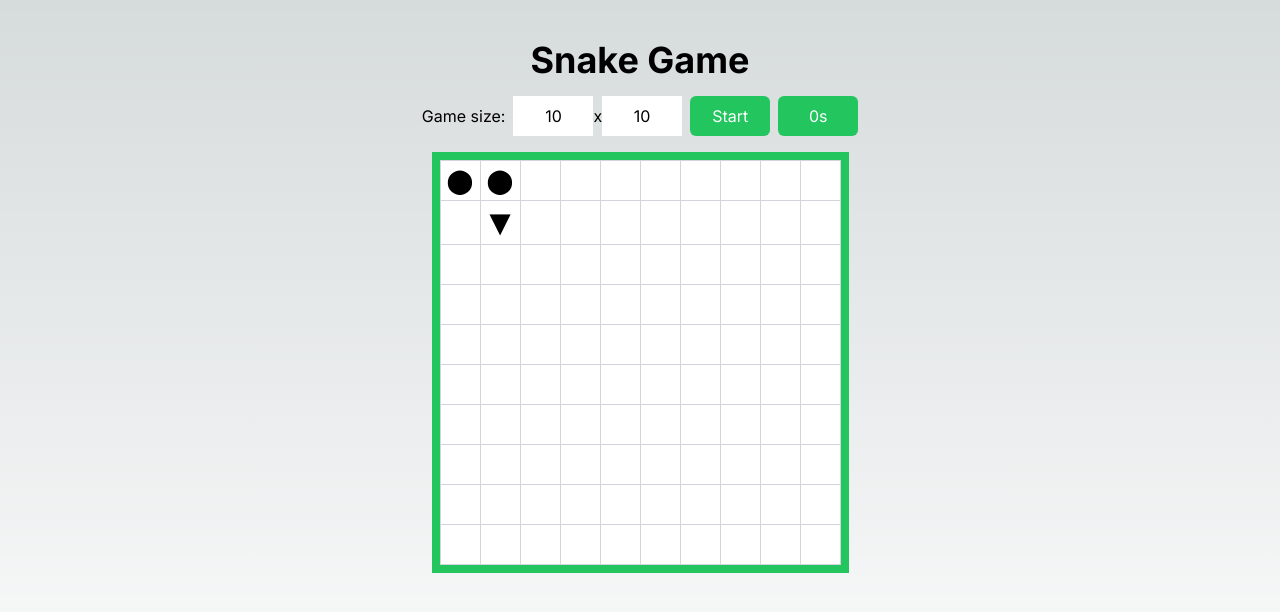
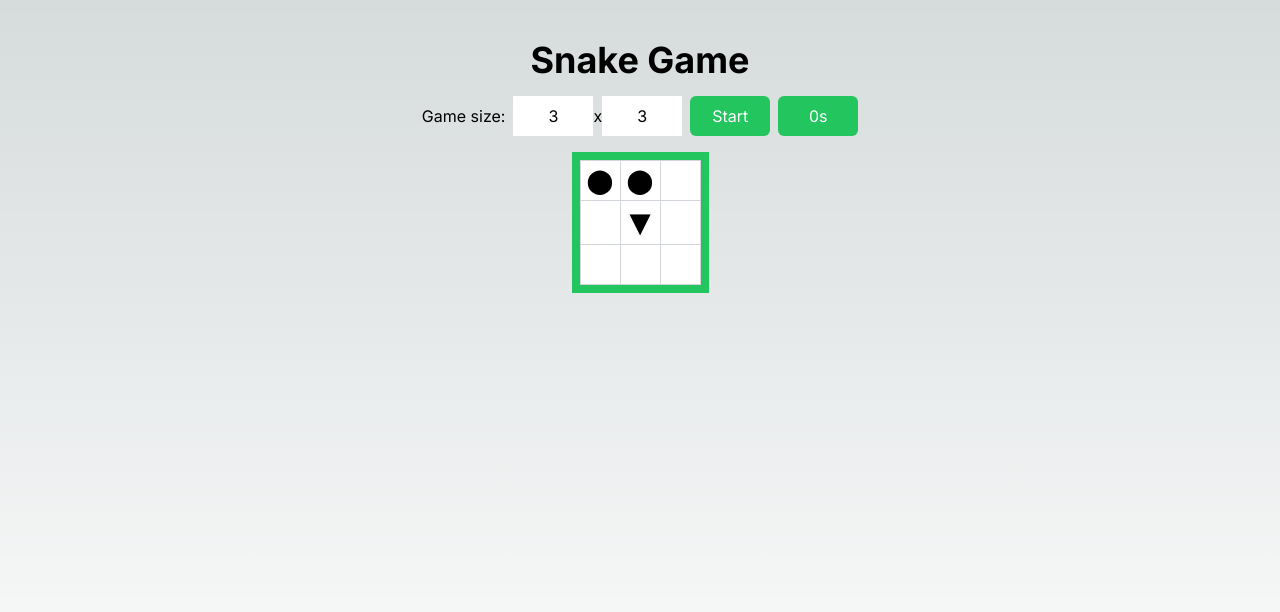
Before and after one commit to duydongoc1996/snake-game, a Next.js app in the folder game/: page / in a window 1280 px wide. Shown: the top 612 px of the page. Built offline with nearby package versions, Linux system fonts and the light colour scheme.

Commit message:
snake eat bait and grow

```diff
--- a/game/next.config.mjs
+++ b/game/next.config.mjs
@@ -1,4 +1,6 @@
 /** @type {import('next').NextConfig} */
-const nextConfig = {};
+const nextConfig = {
+  reactStrictMode: false,
+};
 
 export default nextConfig;
--- a/game/src/app/components/cell.tsx
+++ b/game/src/app/components/cell.tsx
@@ -17,7 +17,7 @@ export default function Cell(props: { gameState: GameState; cell: GameCell }) {
       ),
       [GameCellType.BODY]: <span>&#11044;</span>,
       [GameCellType.TAIL]: <span>&#11044;</span>,
-      [GameCellType.BAIT]: <span>&#x2B24;</span>,
+      [GameCellType.BAIT]: <span className="text-red-400">&#x2B24;</span>,
     }[cell.type]);
 
   return (
--- a/game/src/app/const/index.ts
+++ b/game/src/app/const/index.ts
@@ -1,4 +1,4 @@
-export const DEFAULT_MATRIX_HEIGHT = 10;
-export const DEFAULT_MATRIX_WIDTH = 10;
+export const DEFAULT_MATRIX_HEIGHT = 3;
+export const DEFAULT_MATRIX_WIDTH = 3;
 export const DEFAULT_SNAKE_LENGTH = 3;
 export const FRAME_TICK = 1000;
--- /dev/null
+++ b/game/src/app/core/bait.ts
@@ -0,0 +1,27 @@
+import { GameCellType, GameState, Position } from "../types";
+
+export function generateBait(gameState: GameState): boolean {
+  // Find empty cells in the matrix
+  const emptyCells: Position[] = gameState.matrix.objects.reduce(
+    (acc, row, rowIndex) => {
+      row.forEach((cell, cellIndex) => {
+        if (cell.type === GameCellType.EMPTY) {
+          acc.push({ x: cellIndex, y: rowIndex });
+        }
+      });
+      return acc;
+    },
+    [] as Position[]
+  );
+
+  if (emptyCells.length === 0) return false;
+
+  const randomIndex = Math.floor(Math.random() * emptyCells.length);
+  const position = emptyCells[randomIndex];
+
+  // Add bait
+  gameState.matrix.objects[position.y][position.x] = {
+    type: GameCellType.BAIT,
+  };
+  return true;
+}
--- a/game/src/app/core/matrix.ts
+++ b/game/src/app/core/matrix.ts
@@ -1,17 +1,9 @@
 import { GameCellType, GameMatrix } from "../types";
 
-export function createEmptyMatrixWithSnake(
-  height: number,
-  width: number
-): GameMatrix {
+export function createEmptyMatrix(height: number, width: number): GameMatrix {
   const objects = Array.from({ length: height }, () =>
     Array.from({ length: width }, () => ({ type: GameCellType.EMPTY }))
   );
-
-  // Default snake
-  objects[0][0] = { type: GameCellType.TAIL };
-  objects[0][1] = { type: GameCellType.BODY };
-  objects[1][1] = { type: GameCellType.HEAD };
 
   return {
     height,
--- a/game/src/app/core/snake.ts
+++ b/game/src/app/core/snake.ts
@@ -2,10 +2,12 @@ import { DEFAULT_SNAKE_LENGTH } from "../const";
 import {
   Direction,
   GameCellType,
+  GameMatrix,
   GameState,
   GameStatus,
   Position,
 } from "../types";
+import { generateBait } from "./bait";
 
 export function getDefaultSnake() {
   return {
@@ -19,6 +21,25 @@ export function getDefaultSnake() {
     tail: { x: 0, y: 0 },
     direction: Direction.DOWN,
   };
+}
+
+export function injectSnakeToMatrix(gameMatrix: GameMatrix): GameMatrix {
+  const { objects } = gameMatrix;
+  const snake = getDefaultSnake();
+
+  // Inject snake to matrix
+  snake.array.forEach((position, index) => {
+    const type =
+      index === 0
+        ? GameCellType.TAIL
+        : index === snake.array.length - 1
+        ? GameCellType.HEAD
+        : GameCellType.BODY;
+
+    objects[position.y][position.x] = { type };
+  });
+
+  return gameMatrix;
 }
 
 export function moveSnake(
@@ -44,7 +65,7 @@ export function moveSnake(
   // Check next move
   const movements = {
     [GameCellType.EMPTY]: () => moveToEmptyCell(gameState, newHead),
-    [GameCellType.BAIT]: () => moveToBait(gameState, onWin),
+    [GameCellType.BAIT]: () => moveToBait(gameState, newHead, onWin),
     [GameCellType.HEAD]: () => moveToItself(gameState, onLose),
     [GameCellType.BODY]: () => moveToItself(gameState, onLose),
     [GameCellType.TAIL]: () => moveToItself(gameState, onLose),
@@ -77,7 +98,28 @@ function moveToEmptyCell(gameState: GameState, newHead: Position) {
 
   return gameState;
 }
-function moveToBait(gameState: GameState, onWin: () => void) {
+function moveToBait(
+  gameState: GameState,
+  newHead: Position,
+  onWin: () => void
+) {
+  const head = gameState.snake.head;
+
+  // Add new head in empty space (with direction)
+  gameState.snake.head = newHead;
+  gameState.matrix.objects[newHead.y][newHead.x] = { type: GameCellType.HEAD };
+  gameState.snake.array.push(newHead);
+
+  // Replace old head with body
+  gameState.matrix.objects[head.y][head.x] = { type: GameCellType.BODY };
+
+  // Generate new bait, if can not, WIN
+  if (!generateBait(gameState)) {
+    gameState.status = GameStatus.WIN;
+
+    onWin();
+  }
+
   return gameState;
 }
 function moveToItself(gameState: GameState, onLose: () => void) {
--- a/game/src/app/core/state.ts
+++ b/game/src/app/core/state.ts
@@ -1,22 +1,21 @@
+import * as _ from "lodash";
 import { DEFAULT_MATRIX_HEIGHT, DEFAULT_MATRIX_WIDTH } from "../const";
 import { GameState, GameStatus } from "../types";
-import { createEmptyMatrixWithSnake } from "./matrix";
-import { getDefaultSnake } from "./snake";
+import { createEmptyMatrix } from "./matrix";
+import { getDefaultSnake, injectSnakeToMatrix } from "./snake";
 
 export function getDefaultGameState(): GameState {
   return {
     status: GameStatus.INIT,
     timer: {
       time: 0,
-      start: new Date(),
+      start: null,
     },
-    matrix: createEmptyMatrixWithSnake(
+    matrix: _.flow([createEmptyMatrix, injectSnakeToMatrix])(
       DEFAULT_MATRIX_HEIGHT,
       DEFAULT_MATRIX_WIDTH
     ),
     snake: getDefaultSnake(),
-    bait: {
-      position: { x: 0, y: 0 },
-    },
+    bait: null,
   };
 }
--- a/game/src/app/page.tsx
+++ b/game/src/app/page.tsx
@@ -1,6 +1,7 @@
 "use client";
 
 import { produce } from "immer";
+import * as _ from "lodash";
 import { useEffect, useState } from "react";
 import GameMenu from "./components/game-menu";
 import Matrix from "./components/matrix";
@@ -9,9 +10,10 @@ import {
   DEFAULT_MATRIX_WIDTH,
   FRAME_TICK,
 } from "./const";
+import { generateBait } from "./core/bait";
 import { addKeyboardListeners } from "./core/keyboard";
-import { createEmptyMatrixWithSnake } from "./core/matrix";
-import { moveSnake } from "./core/snake";
+import { createEmptyMatrix } from "./core/matrix";
+import { getDefaultSnake, injectSnakeToMatrix, moveSnake } from "./core/snake";
 import { getDefaultGameState } from "./core/state";
 import { Direction, GameStatus } from "./types";
 
@@ -19,7 +21,7 @@ export default function Game() {
   const [gameState, setGameState] = useState(getDefaultGameState());
   const [width, setWidth] = useState(DEFAULT_MATRIX_WIDTH);
   const [height, setHeight] = useState(DEFAULT_MATRIX_HEIGHT);
-  let [intervalID, setIntervalID] = useState<NodeJS.Timeout | null>(null);
+  const [intervalID, setIntervalID] = useState<any>(null);
 
   console.log("State: ", gameState);
 
@@ -71,42 +73,51 @@ export default function Game() {
   };
 
   const onWin = () => {
-    alert("You win!");
-    window.location.reload();
+    if (intervalID) window.clearInterval(intervalID);
+    console.log("You win!");
   };
 
   const onLose = () => {
-    alert("You lose!");
-    window.location.reload();
+    if (intervalID) window.clearInterval(intervalID);
+    console.log("You lose!");
   };
 
   const onStart = () => {
-    // Remove old interval
-    if (intervalID) clearInterval(intervalID);
+    // Remove old intervalID
+    if (intervalID) window.clearInterval(intervalID);
 
     // Start new game
     setGameState(
       produce(gameState, (draft) => {
         draft.status = GameStatus.PLAYING;
-        draft.matrix = createEmptyMatrixWithSnake(height, width);
+        draft.snake = getDefaultSnake();
+        draft.timer.time = 0;
+        draft.timer.start = new Date();
+        draft.matrix = _.flow([createEmptyMatrix, injectSnakeToMatrix])(
+          height,
+          width
+        );
+        generateBait(draft);
       }) // Reset the game state
     );
 
-    // Start an infinite loop
-    setIntervalID(
-      setInterval(() => {
+    // Start an infinite intervalID
+    const loop = window.setInterval(() => {
       // Run this every frame
       setGameState((state) =>
         produce(state, (draft) => {
           moveSnake(draft, onWin, onLose);
-            draft.timer.start = new Date();
+          console.debug("in: ", intervalID);
+
           draft.timer.time += 1;
 
           return draft;
         })
       );
-      }, FRAME_TICK)
-    );
+    }, FRAME_TICK);
+    console.debug("loop: ", loop);
+
+    setIntervalID(loop);
 
     console.log("Start game");
   };
--- a/game/src/app/types/index.ts
+++ b/game/src/app/types/index.ts
@@ -27,7 +27,7 @@ export enum GameCellType {
 
 export type GameTimer = {
   time: number;
-  start: Date;
+  start: Date | null;
 };
 
 export type GameCell = {
@@ -62,5 +62,5 @@ export type GameState = {
 
   snake: GameSnake;
 
-  bait: GameBait;
+  bait: GameBait | null;
 };
```
Also changed, not shown: package.json (+6 -1 lines), 1 other file (tests, documents, lock files or other folders). Lines whose indentation alone changed are shown as unchanged.
